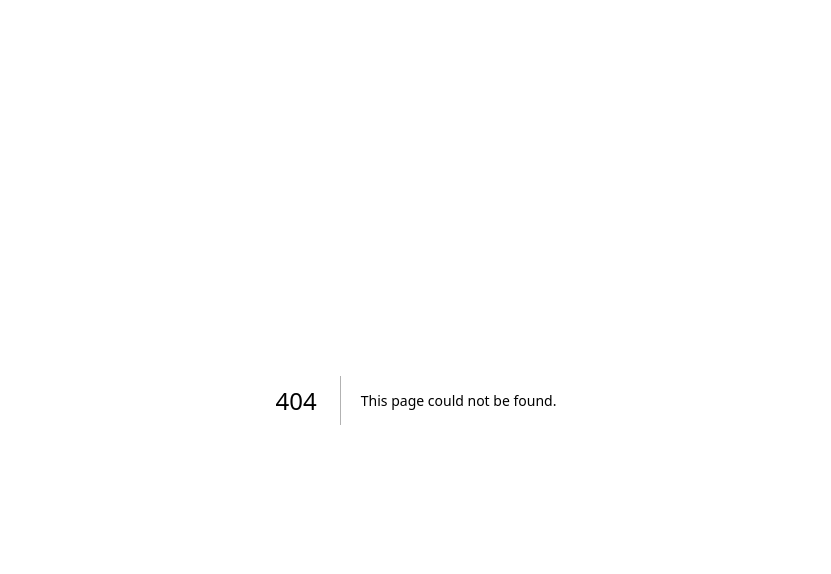
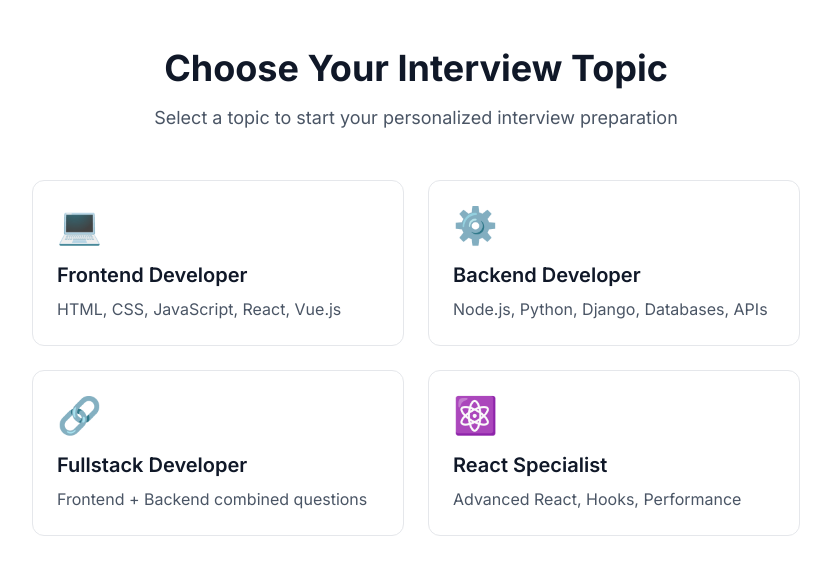
Before and after one commit to IbrahimGazi2022/Quiz-AI, a Next.js app: page /quiz/topics in a window 1280 px wide. Before the commit this address had no page. Shown: the top 574 px of the page, without its empty margins (224-1055 px from the left). Built offline with nearby package versions, Linux system fonts and the light colour scheme.

Commit message:
add Topic page to display quiz categories

```diff
--- a/app/quiz/page.tsx
+++ b/app/quiz/page.tsx
@@ -1,36 +1,117 @@
 "use client";
 
 import { useState, useEffect } from 'react';
-import { useRouter } from 'next/navigation';
+import { useRouter, useSearchParams } from 'next/navigation';
 import Image from 'next/image';
 
-const questions = [
+// টপিক ভিত্তিক প্রশ্ন ডাটা
+const questionsData = {
+  frontend: [
     {
       id: 1,
-    question: "Who is Anakin Skywalker when he goes to the Dark Side?",
+      question: "What is the purpose of the Virtual DOM in React?",
       options: [
-      { id: 'A', text: "Darth Sidious", isCorrect: false },
-      { id: 'B', text: "Darth Tyannus", isCorrect: false },
-      { id: 'C', text: "Darth Vader", isCorrect: true },
-      { id: 'D', text: "Darth Maul", isCorrect: false }
+        { id: 'A', text: "To directly manipulate the browser DOM", isCorrect: false },
+        { id: 'B', text: "To improve performance by minimizing DOM updates", isCorrect: true },
+        { id: 'C', text: "To replace the browser DOM completely", isCorrect: false },
+        { id: 'D', text: "To handle server-side rendering", isCorrect: false }
       ],
-    correctAnswer: "C"
+      correctAnswer: "B"
     },
     {
       id: 2,
-    question: "Who trained Yoda?",
+      question: "Which CSS property is used to create space between elements?",
       options: [
-      { id: 'A', text: "Qui-Gon Jinn", isCorrect: false },
-      { id: 'B', text: "Obi-Wan Kenobi", isCorrect: false },
-      { id: 'C', text: "N'Kata Del Gormo", isCorrect: true },
-      { id: 'D', text: "Mace Windu", isCorrect: false }
+        { id: 'A', text: "padding", isCorrect: false },
+        { id: 'B', text: "margin", isCorrect: true },
+        { id: 'C', text: "border", isCorrect: false },
+        { id: 'D', text: "spacing", isCorrect: false }
       ],
-    correctAnswer: "C"
+      correctAnswer: "B"
     }
-];
+  ],
+  backend: [
+    {
+      id: 1,
+      question: "What is the purpose of middleware in Express.js?",
+      options: [
+        { id: 'A', text: "To connect to databases", isCorrect: false },
+        { id: 'B', text: "To handle HTTP requests and responses", isCorrect: true },
+        { id: 'C', text: "To create API routes", isCorrect: false },
+        { id: 'D', text: "To render frontend views", isCorrect: false }
+      ],
+      correctAnswer: "B"
+    },
+    {
+      id: 2,
+      question: "Which HTTP status code indicates a successful creation of a resource?",
+      options: [
+        { id: 'A', text: "200 OK", isCorrect: false },
+        { id: 'B', text: "201 Created", isCorrect: true },
+        { id: 'C', text: "204 No Content", isCorrect: false },
+        { id: 'D', text: "400 Bad Request", isCorrect: false }
+      ],
+      correctAnswer: "B"
+    }
+  ],
+  fullstack: [
+    {
+      id: 1,
+      question: "What is CORS and why is it important in web development?",
+      options: [
+        { id: 'A', text: "A security feature that prevents all cross-origin requests", isCorrect: false },
+        { id: 'B', text: "A mechanism to allow controlled cross-origin requests", isCorrect: true },
+        { id: 'C', text: "A database optimization technique", isCorrect: false },
+        { id: 'D', text: "A frontend state management pattern", isCorrect: false }
+      ],
+      correctAnswer: "B"
+    },
+    {
+      id: 2,
+      question: "Which of these is a benefit of using JWT for authentication?",
+      options: [
+        { id: 'A', text: "No server-side storage needed for session data", isCorrect: true },
+        { id: 'B', text: "Built-in password hashing", isCorrect: false },
+        { id: 'C', text: "Automatic CSRF protection", isCorrect: false },
+        { id: 'D', text: "No need for HTTPS", isCorrect: false }
+      ],
+      correctAnswer: "A"
+    }
+  ],
+  react: [
+    {
+      id: 1,
+      question: "What is the correct way to update state based on previous state in React?",
+      options: [
+        { id: 'A', text: "setCount(count + 1)", isCorrect: false },
+        { id: 'B', text: "setCount(prevCount => prevCount + 1)", isCorrect: true },
+        { id: 'C', text: "this.state.count += 1", isCorrect: false },
+        { id: 'D', text: "count = count + 1", isCorrect: false }
+      ],
+      correctAnswer: "B"
+    },
+    {
+      id: 2,
+      question: "When would you use useMemo hook?",
+      options: [
+        { id: 'A', text: "To perform side effects", isCorrect: false },
+        { id: 'B', text: "To memoize expensive calculations", isCorrect: true },
+        { id: 'C', text: "To handle form submissions", isCorrect: false },
+        { id: 'D', text: "To create context providers", isCorrect: false }
+      ],
+      correctAnswer: "B"
+    }
+  ]
+};
 
 export default function QuizPage() {
   const router = useRouter();
+  const searchParams = useSearchParams();
+  const topic = searchParams.get('topic') || 'frontend'; // ডিফল্ট টপিক
+
+  // নির্বাচিত টপিকের প্রশ্নগুলো লোড করুন
+  const questions = questionsData[topic as keyof typeof questionsData] || questionsData.frontend;
+
   const [currentQuestionIndex, setCurrentQuestionIndex] = useState(0);
   const [selectedOption, setSelectedOption] = useState<string | null>(null);
   const [timeLeft, setTimeLeft] = useState(30);
@@ -75,7 +156,7 @@
       setTimeLeft(30);
       setTimerActive(true);
     } else {
-      router.push(`/quiz/result?score=${score}&total=${questions.length}`);
+      router.push(`/quiz/result?score=${score}&total=${questions.length}&topic=${topic}`);
     }
   };
 
@@ -96,7 +177,7 @@
           <div className="w-full md:w-2/3 p-6 md:p-8">
             <div className="flex justify-between items-center mb-6">
               <div className="text-sm text-gray-500">
-                Question {currentQuestionIndex + 1} of {questions.length}
+                Question {currentQuestionIndex + 1} of {questions.length} ({topic})
               </div>
               <div className={`text-lg font-bold ${timeLeft < 10 ? 'text-red-500' : 'text-[#F47458]'}`}>
                 ⏱️ {timeLeft}s
--- a/app/quiz/result/page.tsx
+++ b/app/quiz/result/page.tsx
@@ -9,6 +9,7 @@
   const total = searchParams.get('total');
 
   return (
+    <>
       <div className="min-h-screen bg-gray-100 flex flex-col items-center justify-center p-4">
         <div className="w-full max-w-md bg-white rounded-xl shadow-md p-8 text-center">
           <h1 className="text-3xl font-bold text-[#F47458] mb-4">Quiz Completed!</h1>
@@ -26,5 +27,6 @@
           </Link>
         </div>
       </div>
+    </>
   );
 }
--- /dev/null
+++ b/app/quiz/topics/page.tsx
@@ -0,0 +1,62 @@
+import Link from "next/link";
+import Image from "next/image";
+
+const TopicsPage = () => {
+  const topics = [
+    {
+      id: "frontend",
+      title: "Frontend Developer",
+      description: "HTML, CSS, JavaScript, React, Vue.js",
+      icon: "💻",
+    },
+    {
+      id: "backend",
+      title: "Backend Developer",
+      description: "Node.js, Python, Django, Databases, APIs",
+      icon: "⚙️",
+    },
+    {
+      id: "fullstack",
+      title: "Fullstack Developer",
+      description: "Frontend + Backend combined questions",
+      icon: "🔗",
+    },
+    {
+      id: "react",
+      title: "React Specialist",
+      description: "Advanced React, Hooks, Performance",
+      icon: "⚛️",
+    },
+  ];
+
+  return (
+    <section className="min-h-screen bg-white py-12 px-4 sm:px-6 lg:px-8">
+      <div className="max-w-3xl mx-auto text-center">
+        <h1 className="text-3xl md:text-4xl font-bold text-gray-900 mb-4">
+          Choose Your Interview Topic
+        </h1>
+        <p className="text-lg text-gray-600 mb-8">
+          Select a topic to start your personalized interview preparation
+        </p>
+
+        <div className="grid grid-cols-1 md:grid-cols-2 gap-6 mt-12">
+          {topics.map((topic) => (
+            <Link
+              href={`/quiz?topic=${topic.id}`}
+              key={topic.id}
+              className="border border-gray-200 rounded-xl p-6 hover:border-[#F47458] transition-all hover:shadow-lg text-left"
+            >
+              <div className="text-4xl mb-4">{topic.icon}</div>
+              <h3 className="text-xl font-semibold text-gray-900 mb-2">
+                {topic.title}
+              </h3>
+              <p className="text-gray-600">{topic.description}</p>
+            </Link>
+          ))}
+        </div>
+      </div>
+    </section>
+  );
+};
+
+export default TopicsPage;
--- a/components/Home/HeroSection.tsx
+++ b/components/Home/HeroSection.tsx
@@ -7,13 +7,9 @@
             <div
                 className="absolute inset-0 z-0 opacity-10"
                 style={{
-                    backgroundImage: `
-            linear-gradient(to right, #F47458 1px, transparent 1px),
-            linear-gradient(to bottom, #F47458 1px, transparent 1px)
-          `,
-                    backgroundSize: "40px 40px",
-                }}
-            />
+                    backgroundImage: `linear-gradient(to right, #F47458 1px, transparent 1px),linear-gradient(to bottom, #F47458 1px, transparent 1px)`,
+                    backgroundSize: "60px 60px",
+                }} />
 
             <div className="absolute top-8 left-8 z-10">
                 <Image
@@ -36,7 +32,7 @@
 
                 <div className="flex flex-col sm:flex-row gap-4 justify-center">
                     <Link
-                        href="/quiz"
+                        href="/quiz/topics"
                         className="bg-[#F47458] hover:bg-[#e06a50] text-white font-medium py-3 px-6 rounded-lg transition-all flex items-center gap-2"
                     >
                         Get Started
```
Lines whose indentation alone changed are shown as unchanged.
